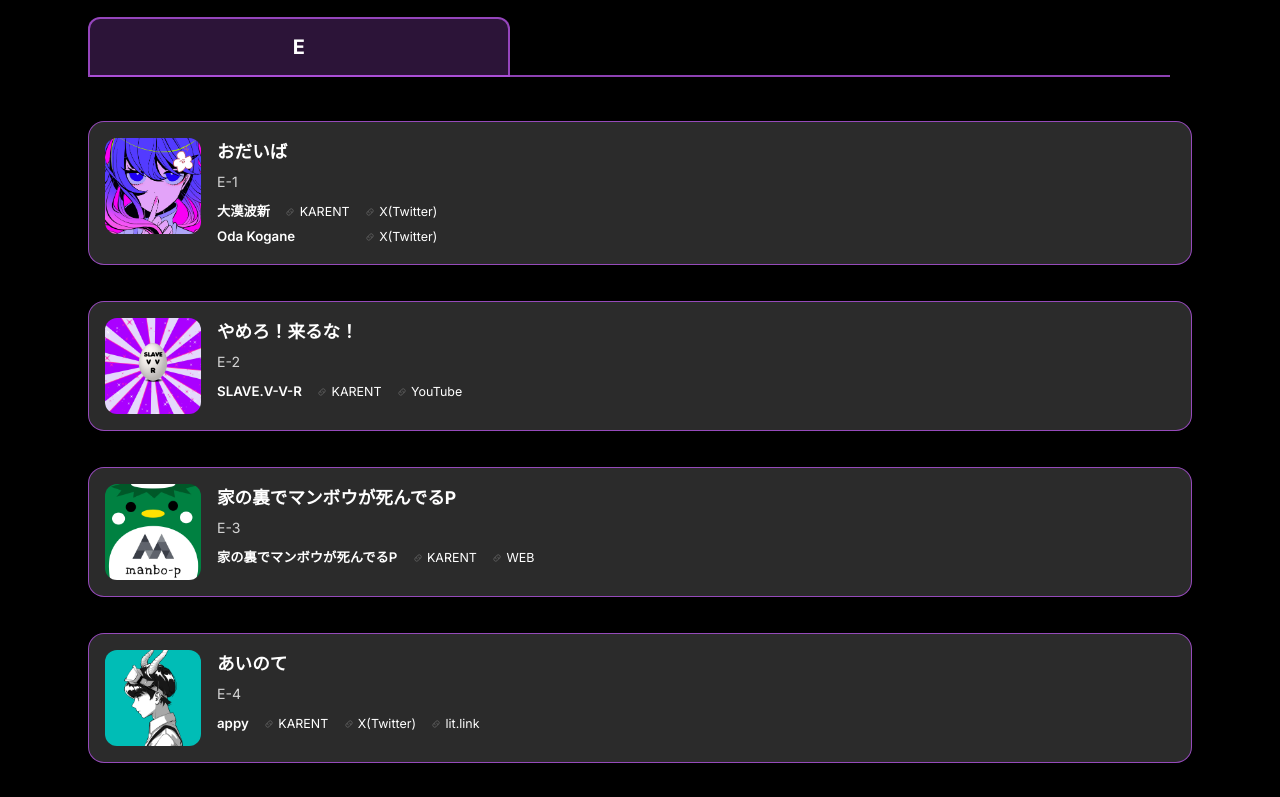
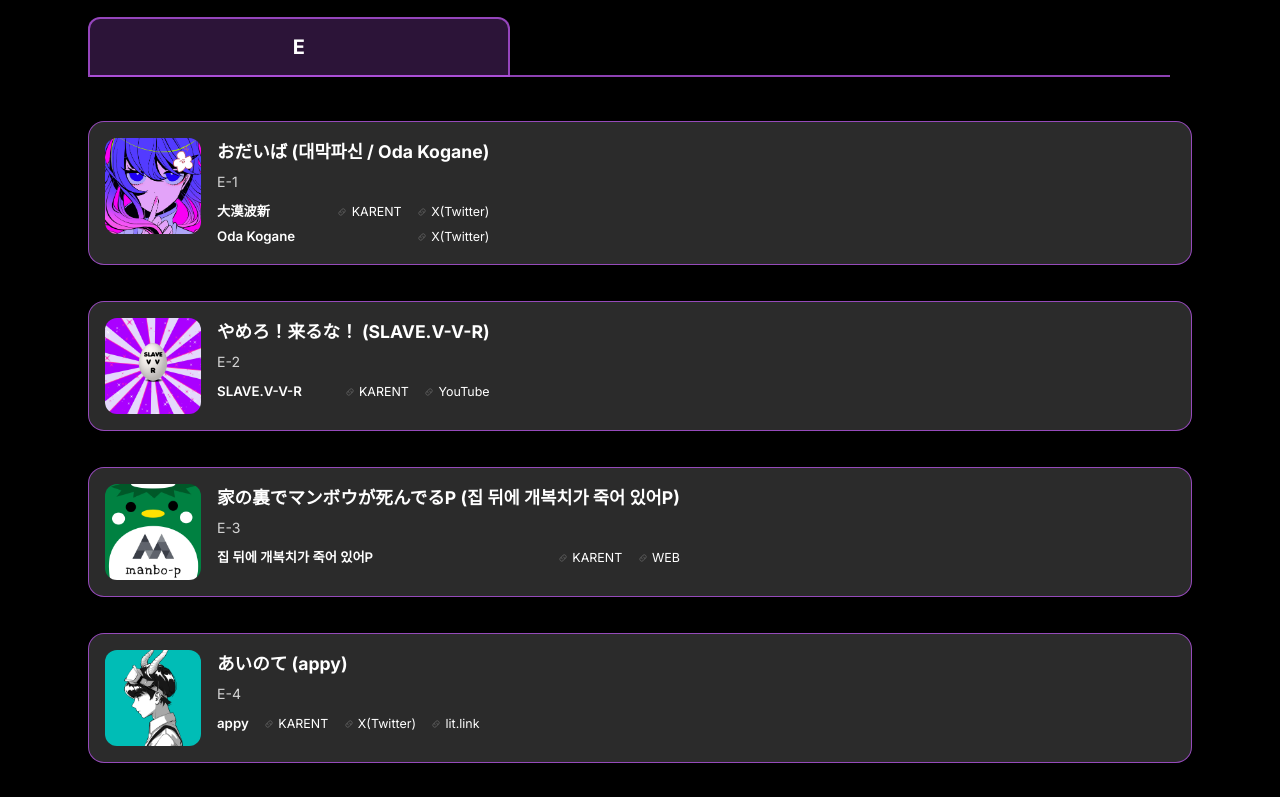
Before and after one commit to kuroka3/MM-Info, a Next.js app: page /exhibition-info/osaka/creators-market in a window 1280 px wide. Shown: the part 9840-10637 px from the top of the page. Built offline with nearby package versions, Linux system fonts and the light colour scheme; a web font is replaced by a local one.

Commit message:
add all booth ko name

```diff
--- a/src/app/exhibition-info/osaka/creators-market/boothData.ts
+++ b/src/app/exhibition-info/osaka/creators-market/boothData.ts
@@ -1031,11 +1031,12 @@
     row: 'E',
     col: 1,
     name: 'おだいば',
-    koPNames: '',
+    koPNames: '대막파신 / Oda Kogane',
     dates: ['8/9(토)', '8/10(일)', '8/11(월)'],
     members: [
       {
         name: '大漠波新',
+        koName: '대막파신',
         links: [
           { label: 'KARENT', url: 'https://karent.jp/artist/pp001091' },
           { label: 'X(Twitter)', url: 'https://x.com/Daibakuhasin' }
@@ -1043,6 +1044,7 @@
       },
       {
         name: 'Oda Kogane',
+        koName: 'Oda Kogane',
         links: [
           { label: 'X(Twitter)', url: 'https://x.com/oda_koden' }
         ]
@@ -1054,11 +1056,12 @@
     row: 'E',
     col: 2,
     name: 'やめろ！来るな！',
-    koPNames: '',
+    koPNames: 'SLAVE.V-V-R',
     dates: ['8/9(토)', '8/10(일)', '8/11(월)'],
     members: [
       {
         name: 'SLAVE.V-V-R',
+        koName: 'SLAVE.V-V-R',
         links: [
           { label: 'KARENT', url: 'https://karent.jp/artist/pp000905' },
           { label: 'YouTube', url: 'https://www.youtube.com/c/SLAVEVVR_wa_dance_dekirukara' }
@@ -1071,11 +1074,12 @@
     row: 'E',
     col: 3,
     name: '家の裏でマンボウが死んでるP',
-    koPNames: '',
-    dates: ['8/9(토)', '8/10(일)', '8/11(월)'],
-    members: [
-      {
-        name: '家の裏でマンボウが死んでるP',
+    koPNames: '집 뒤에 개복치가 죽어 있어P',
+    dates: ['8/9(토)', '8/10(일)', '8/11(월)'],
+    members: [
+      {
+        name: '집 뒤에 개복치가 죽어 있어P',
+        koName: '키사라',
         links: [
           { label: 'KARENT', url: 'https://karent.jp/artist/pp000321' },
           { label: 'WEB', url: 'https://manbo-p.com' }
@@ -1088,11 +1092,12 @@
     row: 'E',
     col: 4,
     name: 'あいのて',
-    koPNames: '',
+    koPNames: 'appy',
     dates: ['8/9(토)', '8/10(일)', '8/11(월)'],
     members: [
       {
         name: 'appy',
+        koName: 'appy',
         links: [
           { label: 'KARENT', url: 'https://karent.jp/artist/pp001036' },
           { label: 'X(Twitter)', url: 'https://x.com/appy_7' },
@@ -1106,11 +1111,12 @@
     row: 'E',
     col: 5,
     name: 'Shu&VocaGaku',
-    koPNames: '',
+    koPNames: 'Shu / 오토나시 아후',
     dates: ['8/9(토)', '8/10(일)', '8/11(월)'],
     members: [
       {
         name: 'Shu',
+        koName: 'Shu',
         links: [
           { label: 'KARENT', url: 'https://karent.jp/artist/pp001040' },
           { label: 'X(Twitter)', url: 'https://x.com/shu_horiike' }
@@ -1118,6 +1124,7 @@
       },
       {
         name: '音無あふ',
+        koName: '오토나시 아후',
         links: [
           { label: 'X(Twitter)', url: 'https://x.com/Voca_Gaku' }
         ]
@@ -1129,11 +1136,12 @@
     row: 'E',
     col: 6,
     name: 'Blatantly Emotional Records',
-    koPNames: '',
+    koPNames: '쇼텐타로',
     dates: ['8/9(토)', '8/10(일)', '8/11(월)'],
     members: [
       {
         name: '書店太郎',
+        koName: '쇼텐타로',
         links: [
           { label: 'KARENT', url: 'https://karent.jp/artist/pp000857' },
           { label: 'X(Twitter)', url: 'https://x.com/shotenteki_ore' },
@@ -1147,11 +1155,12 @@
     row: 'E',
     col: 7,
     name: 'studio MURASAKI',
-    koPNames: '',
+    koPNames: 'MURASAKI',
     dates: ['8/9(토)', '8/10(일)', '8/11(월)'],
     members: [
       {
         name: 'MURASAKI',
+        koName: 'MURASAKI',
         links: [
           { label: 'KARENT', url: 'https://karent.jp/artist/pp000892' },
           { label: 'X(Twitter)', url: 'https://x.com/yukarinmurasaki' }
@@ -1164,11 +1173,12 @@
     row: 'E',
     col: 8,
     name: '幽霊ず',
-    koPNames: '',
+    koPNames: '유레이 이치몬지 / 야미쿠로',
     dates: ['8/9(토)', '8/10(일)', '8/11(월)'],
     members: [
       {
         name: '幽霊一文字',
+        koName: '유레이 이치몬지',
         links: [
           { label: 'KARENT', url: 'https://karent.jp/artist/pp000649' },
           { label: 'X(Twitter)', url: 'https://x.com/YureiIchimonji' }
@@ -1176,6 +1186,7 @@
       },
       {
         name: 'やみくろ',
+        koName: '야미쿠로',
         links: [
           { label: 'KARENT', url: 'https://karent.jp/artist/pp000656' },
           { label: 'X(Twitter)', url: 'https://x.com/yamichrome' }
@@ -1188,11 +1199,12 @@
     row: 'E',
     col: 9,
     name: 'GTども',
-    koPNames: '',
+    koPNames: '타카피',
     dates: ['8/9(토)', '8/10(일)', '8/11(월)'],
     members: [
       {
         name: 'たかぴぃ',
+        koName: '타카피',
         links: [
           { label: 'KARENT', url: 'https://karent.jp/artist/pp000770' },
           { label: 'X(Twitter)', url: 'https://x.com/niconico_takap' },
@@ -1206,11 +1218,12 @@
     row: 'E',
     col: 10,
     name: 'imie',
-    koPNames: '',
+    koPNames: 'imie',
     dates: ['8/9(토)', '8/10(일)', '8/11(월)'],
     members: [
       {
         name: 'imie',
+        koName: 'imie',
         links: [
           { label: 'KARENT', url: 'https://karent.jp/artist/pp000841' },
           { label: 'X(Twitter)', url: 'https://x.com/imieimieimi' }
@@ -1223,11 +1236,12 @@
     row: 'E',
     col: 11,
     name: 'らいちょーくらぶ',
-    koPNames: '',
+    koPNames: '고부스',
     dates: ['8/9(토)', '8/10(일)', '8/11(월)'],
     members: [
       {
         name: 'ごーぶす',
+        koName: '고부스',
         links: [
           { label: 'KARENT', url: 'https://karent.jp/artist/pp000825' },
           { label: 'X(Twitter)', url: 'https://x.com/Chill_with_GoBS' }
@@ -1240,11 +1254,12 @@
     row: 'E',
     col: 12,
     name: 'マジカルミライの不可避なマジミラ性',
-    koPNames: '',
+    koPNames: 'Sohbana',
     dates: ['8/9(토)', '8/10(일)', '8/11(월)'],
     members: [
       {
         name: 'Sohbana',
+        koName: 'Sohbana',
         links: [
           { label: 'KARENT', url: 'https://karent.jp/artist/pp001003' },
           { label: 'YouTube', url: 'https://www.youtube.com/@Sohbanasick' },
@@ -1261,11 +1276,12 @@
     row: 'F',
     col: 1,
     name: '迷いの森',
-    koPNames: '',
+    koPNames: '하세가와 마이고 / 모리나가 킨세',
     dates: ['8/10(일)'],
     members: [
       {
         name: '長谷川迷子',
+        koName: '하세가와 마이고',
         links: [
           { label: 'KARENT', url: 'https://karent.jp/artist/pp001060' },
           { label: 'X(Twitter)', url: 'https://x.com/hourouhekiheki' }
@@ -1273,6 +1289,7 @@
       },
       {
         name: '森永謹製',
+        koName: '모리나가 킨세',
         links: [
           { label: 'X(Twitter)', url: 'https://x.com/MorinagaKinse' }
         ]
@@ -1284,11 +1301,12 @@
     row: 'F',
     col: 2,
     name: 'ましまろ湯',
-    koPNames: '',
+    koPNames: '마시마유로',
     dates: ['8/10(일)', '8/11(월)'],
     members: [
       {
         name: '真島ゆろ',
+        koName: '마시마유로',
         links: [
           { label: 'KARENT', url: 'https://karent.jp/artist/pp000903' },
           { label: 'X(Twitter)', url: 'https://x.com/msm_yl' }
@@ -1301,11 +1319,12 @@
     row: 'F',
     col: 3,
     name: 'ATOLS',
-    koPNames: '',
+    koPNames: 'ATOLS',
     dates: ['8/10(일)', '8/11(월)'],
     members: [
       {
         name: 'ATOLS',
+        koName: 'ATOLS',
         links: [
           { label: 'KARENT', url: 'https://karent.jp/artist/pp000497' },
           { label: 'X(Twitter)', url: 'https://x.com/ATOLSX' }
@@ -1318,11 +1337,12 @@
     row: 'F',
     col: 4,
     name: 'Hylen Lab',
-    koPNames: '',
+    koPNames: 'Hylen',
     dates: ['8/10(일)', '8/11(월)'],
     members: [
       {
         name: 'Hylen',
+        koName: 'Hylen',
         links: [
           { label: 'KARENT', url: 'https://karent.jp/artist/pp001017' },
           { label: 'X(Twitter)', url: 'https://x.com/Hylen_JP' },
@@ -1336,11 +1356,12 @@
     row: 'F',
     col: 5,
     name: 'いえぬ',
-    koPNames: '',
+    koPNames: '이에누',
     dates: ['8/10(일)', '8/11(월)'],
     members: [
       {
         name: 'いえぬ',
+        koName: '이에누',
         links: [
           { label: 'KARENT', url: 'https://karent.jp/artist/pp001005' },
           { label: 'X(Twitter)', url: 'https://x.com/ienu0ienu' }
@@ -1353,11 +1374,12 @@
     row: 'F',
     col: 6,
     name: 'Sasakama Studio',
-    koPNames: '',
+    koPNames: 'Chiquewa / 판닷치',
     dates: ['8/10(일)'],
     members: [
       {
         name: 'Chiquewa',
+        koName: 'Chiquewa',
         links: [
           { label: 'KARENT', url: 'https://karent.jp/artist/pp000026' },
           { label: 'X(Twitter)', url: 'https://x.com/chiquewa' }
@@ -1365,6 +1387,7 @@
       },
       {
         name: 'ぱんだっち',
+        koName: '판닷치',
         links: [
           { label: 'KARENT', url: 'https://karent.jp/artist/pp000533' },
           { label: 'X(Twitter)', url: 'https://x.com/panda_go_go' }
@@ -1377,11 +1400,12 @@
     row: 'F',
     col: 6,
     name: 'ヤデュクシチャンネル',
-    koPNames: '',
+    koPNames: '야즈키',
     dates: ['8/9(토)', '8/11(월)'],
     members: [
       {
         name: 'ヤヅキ',
+        koName: '야즈키',
         links: [
           { label: 'X(Twitter)', url: 'https://x.com/yadukishinya' }
         ]
@@ -1393,11 +1417,12 @@
     row: 'F',
     col: 7,
     name: 'CielP / Le Ciel Bleu',
-    koPNames: '',
+    koPNames: 'CielP',
     dates: ['8/9(토)', '8/10(일)', '8/11(월)'],
     members: [
       {
         name: 'CielP',
+        koName: 'CielP',
         links: [
           { label: 'KARENT', url: 'https://karent.jp/artist/pp000163' },
           { label: 'WEB', url: 'https://sound.jp/ciel/' }
@@ -1410,11 +1435,12 @@
     row: 'F',
     col: 8,
     name: 'ぽりふぉ / PolyphonicBranch',
-    koPNames: '',
+    koPNames: '폴리포',
     dates: ['8/9(토)', '8/10(일)', '8/11(월)'],
     members: [
       {
         name: 'ぽりふぉ',
+        koName: '폴리포',
         links: [
           { label: 'KARENT', url: 'https://karent.jp/artist/pp000377' },
           { label: 'X(Twitter)', url: 'https://x.com/Tomoya_PB' }
@@ -1427,11 +1453,12 @@
     row: 'F',
     col: 9,
     name: 'studio ark attack',
-    koPNames: '',
+    koPNames: 'noa(보카리오도P)',
     dates: ['8/9(토)', '8/10(일)', '8/11(월)'],
     members: [
       {
         name: 'ぼーかりおどP（noa）',
+        koName: 'noa(보카리오도P)',
         links: [
           { label: 'KARENT', url: 'https://karent.jp/artist/pp000511' },
           { label: 'X(Twitter)', url: 'https://x.com/vocaliod_P' },
@@ -1445,15 +1472,32 @@
     row: 'F',
     col: 10,
     name: 'Evergreen Leland Studio',
-    koPNames: '',
-    dates: ['8/9(토)', '8/10(일)', '8/11(월)'],
-    members: [
-      { name: 'Heavenz', links: [{ label: 'KARENT', url: 'https://karent.jp/artist/pp000071' }] },
-      { name: 'koyori(電ポルP)', links: [{ label: 'KARENT', url: 'https://karent.jp/artist/pp000235' }] },
-      { name: 'yukkedoluce', links: [{ label: 'KARENT', url: 'https://karent.jp/artist/pp000405' }] },
-      { name: '針原翼(はりーP)', links: [{ label: 'KARENT', url: 'https://karent.jp/artist/pp000583' }] },
+    koPNames: 'Heavenz / koyori / yukkedoluce / HarryP / nogumi',
+    dates: ['8/9(토)', '8/10(일)', '8/11(월)'],
+    members: [
+      {
+        name: 'Heavenz',
+        koName: 'Heavenz',
+        links: [{ label: 'KARENT', url: 'https://karent.jp/artist/pp000071' }]
+      },
+      {
+        name: 'koyori(電ポルP)',
+        koName: 'koyori',
+        links: [{ label: 'KARENT', url: 'https://karent.jp/artist/pp000235' }]
+      },
+      {
+        name: 'yukkedoluce',
+        koName: 'yukkedoluce',
+        links: [{ label: 'KARENT', url: 'https://karent.jp/artist/pp000405' }]
+      },
+      {
+        name: '針原翼(はりーP)',
+        koName: 'HarryP',
+        links: [{ label: 'KARENT', url: 'https://karent.jp/artist/pp000583' }]
+      },
       {
         name: 'nogumi',
+        koName: 'nogumi',
         links: [
           { label: 'KARENT', url: 'https://karent.jp/artist/pp000960' },
           { label: 'WEB', url: 'https://www.studio-els.tokyo/' }
@@ -1466,11 +1510,12 @@
     row: 'F',
     col: 11,
     name: '海風太陽',
-    koPNames: '',
+    koPNames: '해풍태양',
     dates: ['8/9(토)', '8/10(일)', '8/11(월)'],
     members: [
       {
         name: '海風太陽',
+        koName: '해풍태양',
         links: [
           { label: 'KARENT', url: 'https://karent.jp/artist/pp001114' },
           { label: 'X(Twitter)', url: 'https://x.com/UmiKazeTaiyouP' },
@@ -1484,11 +1529,12 @@
     row: 'F',
     col: 12,
     name: 'たきだしごはん',
-    koPNames: '',
+    koPNames: '세키코미고항 / 하이사키 아마네',
     dates: ['8/9(토)', '8/10(일)', '8/11(월)'],
     members: [
       {
         name: 'せきこみごはん',
+        koName: '세키코미고항',
         links: [
           { label: 'KARENT', url: 'https://karent.jp/artist/pp000927' },
           { label: 'X(Twitter)', url: 'https://x.com/p_akiaki' }
@@ -1496,6 +1542,7 @@
       },
       {
         name: '灰咲雨音',
+        koName: '하이사키 아마네',
         links: [
           { label: 'X(Twitter)', url: 'https://x.com/haisakiamane' }
         ]
@@ -1510,17 +1557,21 @@
     row: 'G',
     col: 1,
     name: '光収容の倉庫',
-    koPNames: '',
+    koPNames: '히카리 슈요 / NEGI',
     dates: ['8/10(일)'],
     members: [
       {
         name: '光収容',
+        koName: '히카리 슈요',
         links: [
           { label: 'KARENT', url: 'https://karent.jp/artist/pp000034' },
           { label: 'BOOTH', url: 'https://hikarisyuyo.booth.pm/' }
         ]
       },
-      { name: 'NEGI' }
+      {
+        name: 'NEGI',
+        koName: 'NEGI',
+      }
     ]
   },
   {
@@ -1528,17 +1579,21 @@
     row: 'G',
     col: 2,
     name: 'ホシゾラ列車【三日月線】',
-    koPNames: '',
+    koPNames: 'YASUHIRO / Koudai',
     dates: ['8/10(일)'],
     members: [
       {
         name: 'YASUHIRO(康寛)',
+        koName: 'YASUHIRO',
         links: [
           { label: 'KARENT', url: 'https://karent.jp/artist/pp000678' },
           { label: 'X(Twitter)', url: 'https://x.com/yasuhiro_vanq' }
         ]
       },
-      { name: 'Koudai' }
+      {
+        name: 'Koudai',
+        koName: 'Koudai',
+      }
     ]
   },
   {
@@ -1546,11 +1601,12 @@
     row: 'G',
     col: 2,
     name: 'かおなしレコード',
-    koPNames: '',
+    koPNames: '와다 타케아키',
     dates: ['8/11(월)'],
     members: [
       {
         name: '和田たけあき',
+        koName: '와다 타케아키',
         links: [
           { label: 'KARENT', url: 'https://karent.jp/artist/pp000812' },
           { label: 'lit.link', url: 'https://lit.link/wadatakeaki' }
@@ -1563,11 +1619,12 @@
     row: 'G',
     col: 3,
     name: '量産型西沢さん。',
-    koPNames: '',
+    koPNames: 'TOKOTOKO',
     dates: ['8/10(일)'],
     members: [
       {
         name: 'TOKOTOKO（西沢さんP）',
+        koName: 'TOKOTOKO',
         links: [
           { label: 'KARENT', url: 'https://karent.jp/artist/pp000231' },
           { label: 'X(Twitter)', url: 'https://x.com/NishizawasanP' },
@@ -1581,11 +1638,12 @@
     row: 'G',
     col: 3,
     name: '森羅盤商会',
-    koPNames: '',
+    koPNames: '신라',
     dates: ['8/11(월)'],
     members: [
       {
         name: '森羅',
+        koName: '신라',
         links: [
           { label: 'KARENT', url: 'https://karent.jp/artist/pp000827' },
           { label: 'X(Twitter)', url: 'https://x.com/shinra_logic' },
@@ -1600,11 +1658,12 @@
     row: 'G',
     col: 4,
     name: 'REONAlD',
-    koPNames: '',
+    koPNames: '노보루↑',
     dates: ['8/10(일)', '8/11(월)'],
     members: [
       {
         name: 'のぼる↑',
+        koName: '노보루↑',
         links: [
           { label: 'KARENT', url: 'https://karent.jp/artist/pp000129' },
           { label: 'X(Twitter)', url: 'https://x.com/noboru_e' },
@@ -1618,11 +1677,12 @@
     row: 'G',
     col: 5,
     name: 'ウミノソコ。',
-    koPNames: '',
+    koPNames: '우니(雲丹)',
     dates: ['8/10(일)', '8/11(월)'],
     members: [
       {
         name: '雲丹',
+        koName: '우니(雲丹)',
         links: [
           { label: 'KARENT', url: 'https://karent.jp/artist/pp000823' },
           { label: 'X(Twitter)', url: 'https://x.com/sea_urchinP' },
@@ -1636,11 +1696,12 @@
     row: 'G',
     col: 6,
     name: '青時計屋',
-    koPNames: '',
+    koPNames: '아오토 케이',
     dates: ['8/10(일)', '8/11(월)'],
     members: [
       {
         name: 'アオトケイ',
+        koName: '아오토 케이',
         links: [
           { label: 'KARENT', url: 'https://karent.jp/artist/pp000703' },
           { label: 'X(Twitter)', url: 'https://x.com/aoto_kei' }
@@ -1653,19 +1714,32 @@
     row: 'G',
     col: 7,
     name: 'MINO-U+β',
-    koPNames: '',
+    koPNames: 'MINO-U / 란네코 / Nov4 / 쿙',
     dates: ['8/9(토)', '8/10(일)', '8/11(월)'],
     members: [
       {
         name: 'MINO-U',
+        koName: 'MINO-U',
         links: [
           { label: 'KARENT', url: 'https://karent.jp/artist/pp000743' },
           { label: 'X(Twitter)', url: 'https://x.com/MINOU_0831' }
         ]
       },
-      { name: 'ラン猫', links: [{ label: 'X(Twitter)', url: 'https://x.com/ran_neko_me' }] },
-      { name: 'Nov4', links: [{ label: 'X(Twitter)', url: 'https://x.com/nova_sing' }] },
-      { name: 'きょん', links: [{ label: 'X(Twitter)', url: 'https://x.com/kyon__zzz' }] }
+      {
+        name: 'ラン猫',
+        koName: '란네코',
+        links: [{ label: 'X(Twitter)', url: 'https://x.com/ran_neko_me' }]
+      },
+      {
+        name: 'Nov4',
+        koName: 'Nov4',
+        links: [{ label: 'X(Twitter)', url: 'https://x.com/nova_sing' }]
+      },
+      {
+        name: 'きょん',
+        koName: '쿙',
+        links: [{ label: 'X(Twitter)', url: 'https://x.com/kyon__zzz' }]
+      }
     ]
   },
   {
@@ -1673,17 +1747,22 @@
     row: 'G',
     col: 8,
     name: 'ねじ式',
-    koPNames: '',
+    koPNames: '네지시키 / 카시와기 카레키',
     dates: ['8/9(토)', '8/10(일)', '8/11(월)'],
     members: [
       {
         name: 'ねじ式',
+        koName: '네지시키',
         links: [
           { label: 'KARENT', url: 'https://karent.jp/artist/pp000646' },
           { label: 'WEB', url: 'https://www.nejishiki.com/' }
         ]
       },
-      { name: '柏木カレキ', links: [{ label: 'X(Twitter)', url: 'https://x.com/kareki_music' }] }
+      {
+        name: '柏木カレキ',
+        koName: '카시와기 카레키',
+        links: [{ label: 'X(Twitter)', url: 'https://x.com/kareki_music' }]
+      }
     ]
   },
   {
@@ -1691,11 +1770,12 @@
     row: 'G',
     col: 9,
     name: 'MY SONG IS SHIT',
-    koPNames: '',
+    koPNames: '우츠P',
     dates: ['8/9(토)', '8/10(일)', '8/11(월)'],
     members: [
       {
         name: '鬱P',
+        koName: '우츠P',
         links: [
           { label: 'KARENT', url: 'https://karent.jp/artist/pp000333' },
           { label: 'X(Twitter)', url: 'https://x.com/utsupii' }
@@ -1708,11 +1788,12 @@
     row: 'G',
     col: 10,
     name: '薄塩指数',
-    koPNames: '',
+    koPNames: '얼간지수',
     dates: ['8/9(토)', '8/10(일)', '8/11(월)'],
     members: [
       {
         name: '薄塩指数',
+        koName: '얼간지수',
         links: [
           { label: 'KARENT', url: 'https://karent.jp/artist/pp000981' },
           { label: 'Linktree', url: 'https://linktr.ee/usushioshisuu' }
@@ -1725,11 +1806,12 @@
     row: 'G',
     col: 11,
     name: 'Retriever Records / buzzG',
-    koPNames: '',
+    koPNames: 'buzzG',
     dates: ['8/9(토)', '8/10(일)', '8/11(월)'],
     members: [
       {
         name: 'buzzG',
+        koName: 'buzzG',
         links: [
           { label: 'KARENT', url: 'https://karent.jp/artist/pp000330' },
           { label: 'X(Twitter)', url: 'https://x.com/buzz_g' }
@@ -1742,11 +1824,12 @@
     row: 'G',
     col: 12,
     name: 'ネギシャワーパーティ',
-    koPNames: '',
+    koPNames: '네기샤워P',
     dates: ['8/9(토)', '8/10(일)', '8/11(월)'],
     members: [
       {
         name: '加賀(ネギシャワーP)',
+        koName: '네기샤워P',
         links: [
           { label: 'KARENT', url: 'https://karent.jp/artist/pp000909' },
           { label: 'X(Twitter)', url: 'https://x.com/kaga_qwerty' },
```
